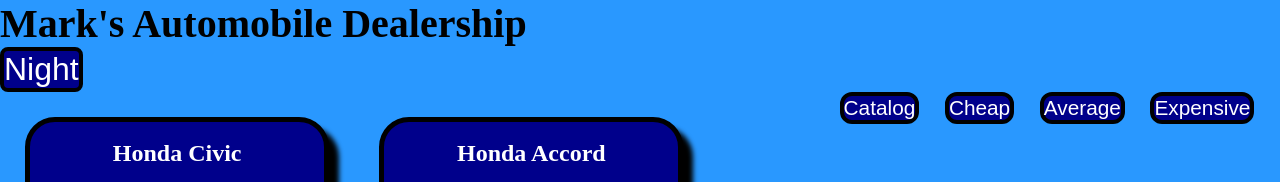
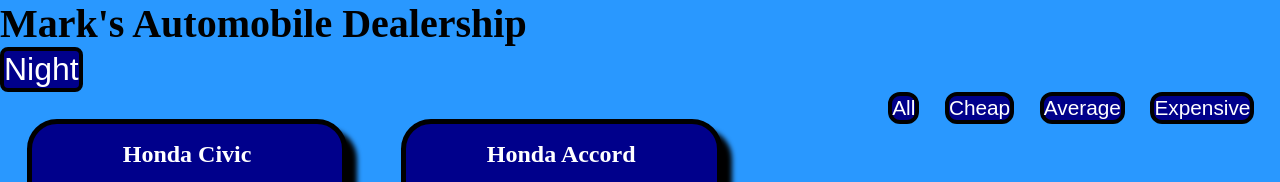
Before and after one commit to staten-island-tech/vite-project-markk87, a website built with Vite: page vite-project/index.html in a window 1280 px wide. Shown: the top 182 px of the page. Built offline with nearby package versions, Linux system fonts and the light colour scheme.

Commit message:
Update index.html

```diff
--- a/vite-project/index.html
+++ b/vite-project/index.html
@@ -15,7 +15,7 @@
     <li><button class="buttons" id="expensive">Expensive</button></li>
     <li><button class="buttons" id="average">Average</button></li>
     <li><button class="buttons" id="cheap">Cheap</button></li>
-    <li><button class="buttons" id="all">Catalog</button></li>
+    <li><button class="buttons" id="all">All</button></li>
 
 
 
```
